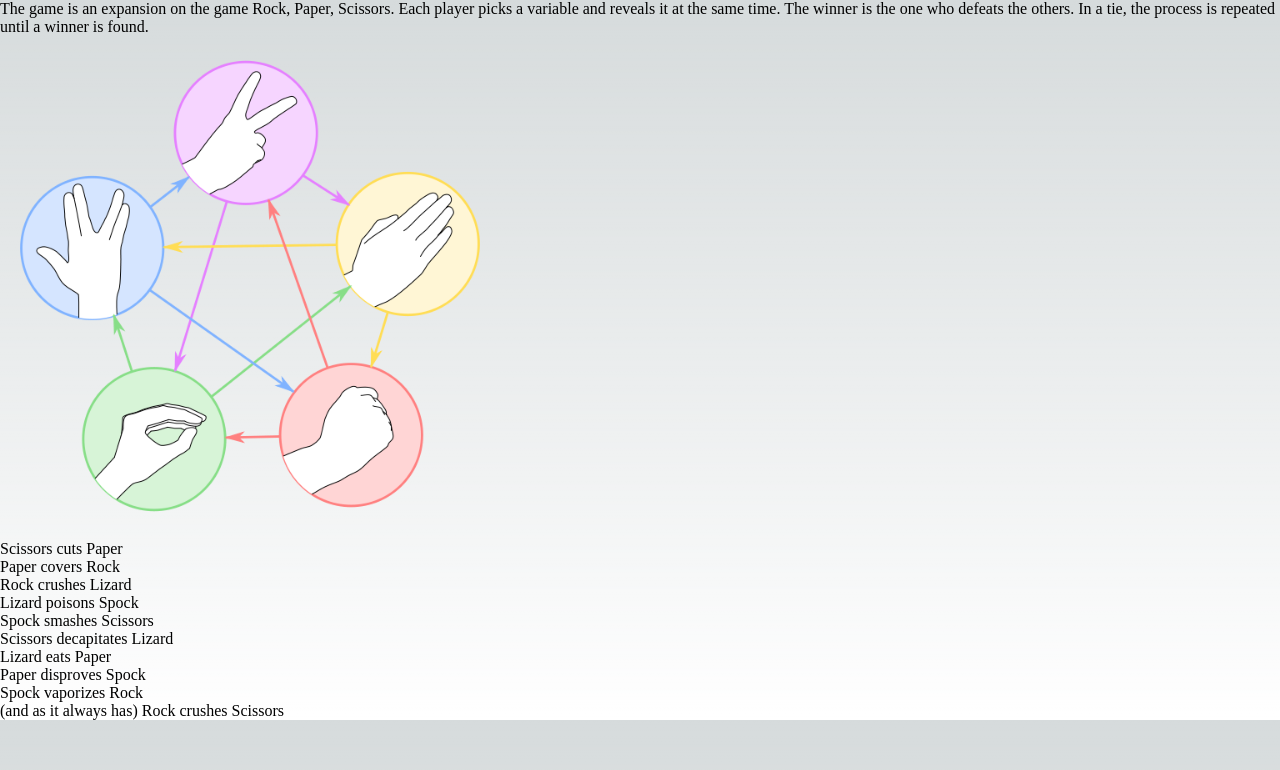
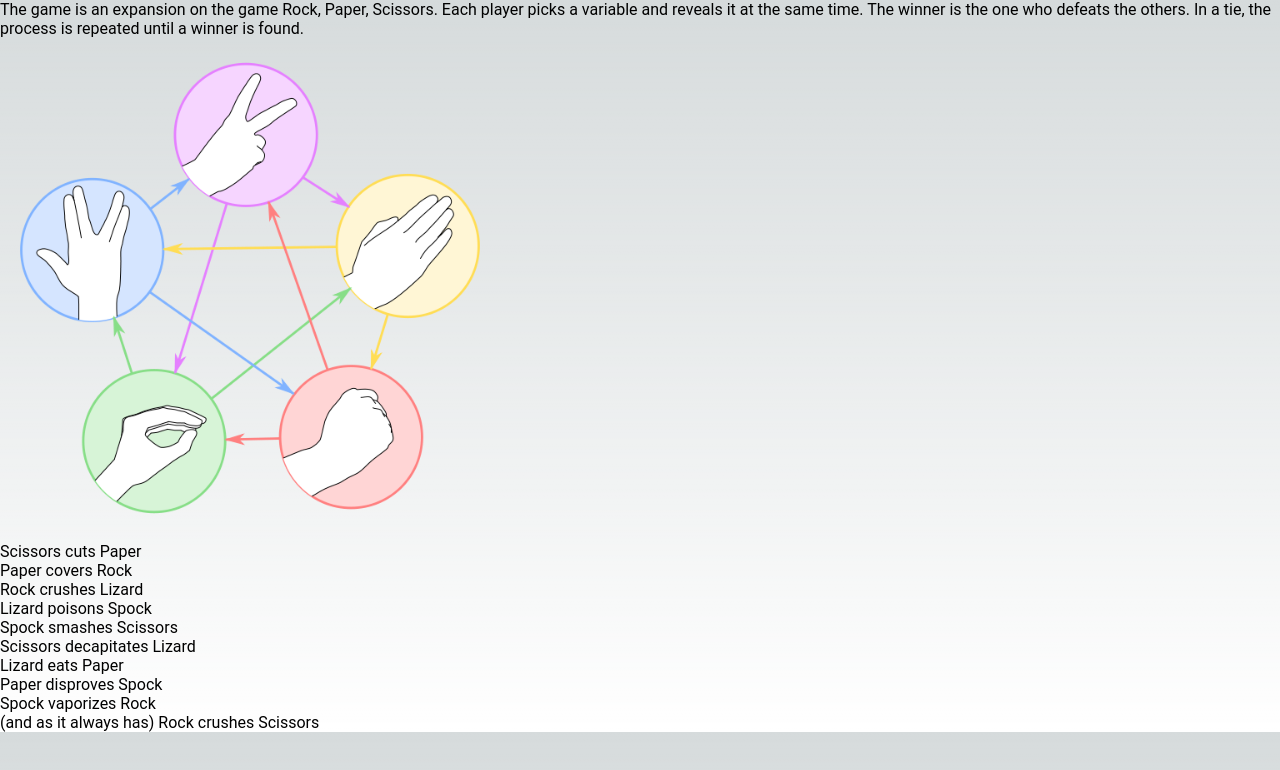
Before and after one commit to ditiz/real-time-rock-paper-scissors-lizard-spock, a Next.js app: page /Rules in a window 1280 px wide. Shown: the top 770 px of the page. Built offline with nearby package versions, Linux system fonts and the light colour scheme.

Commit message:
feat: create text component

```diff
--- /dev/null
+++ b/components/atoms/Text.module.css
@@ -0,0 +1,4 @@
+.text {
+  font-size: 16px;
+  font-family: Roboto;
+}
--- /dev/null
+++ b/components/atoms/Text.tsx
@@ -0,0 +1,12 @@
+import { ReactNode } from "react"
+import styles from "./Text.module.css"
+
+interface TextAtomProps {
+  children: ReactNode
+}
+
+const TextAtom: React.FC<TextAtomProps> = ({ children }) => {
+  return <p className={styles.text}>{children}</p>
+}
+
+export default TextAtom
--- a/components/atoms/index.ts
+++ b/components/atoms/index.ts
@@ -2,6 +2,7 @@ import GameResultAtom from "./game/result"
 import GameTitleAtom from "./game/title"
 import WaitingMessageAtom from "./game/waitingMessage"
 import HeaderAtom from "./Header"
+import TextAtom from "./Text"
 // imports
 
 export {
@@ -9,5 +10,6 @@ export {
   GameResultAtom,
   WaitingMessageAtom,
   HeaderAtom,
+  TextAtom,
   // exports
 }
--- a/pages/Rules.tsx
+++ b/pages/Rules.tsx
@@ -1,3 +1,4 @@
+import { TextAtom } from "@/components/atoms"
 import rulesImage from "@/public/imgs/rules.webp"
 import Image from "next/image"
 
@@ -5,28 +6,28 @@ export default function Rules() {
   return (
     <article className="rules">
       <section>
-        <p>
+        <TextAtom>
           The game is an expansion on the game Rock, Paper, Scissors. Each
           player picks a variable and reveals it at the same time. The winner is
           the one who defeats the others. In a tie, the process is repeated
           until a winner is found.
-        </p>
+        </TextAtom>
       </section>
       <section className="rules__details">
         <div>
           <Image src={rulesImage} alt="rules" width={500} height={500} />
         </div>
         <div>
-          <p>Scissors cuts Paper</p>
-          <p>Paper covers Rock</p>
-          <p>Rock crushes Lizard</p>
-          <p>Lizard poisons Spock</p>
-          <p>Spock smashes Scissors</p>
-          <p>Scissors decapitates Lizard</p>
-          <p>Lizard eats Paper</p>
-          <p>Paper disproves Spock</p>
-          <p>Spock vaporizes Rock</p>
-          <p>(and as it always has) Rock crushes Scissors</p>
+          <TextAtom>Scissors cuts Paper</TextAtom>
+          <TextAtom>Paper covers Rock</TextAtom>
+          <TextAtom>Rock crushes Lizard</TextAtom>
+          <TextAtom>Lizard poisons Spock</TextAtom>
+          <TextAtom>Spock smashes Scissors</TextAtom>
+          <TextAtom>Scissors decapitates Lizard</TextAtom>
+          <TextAtom>Lizard eats Paper</TextAtom>
+          <TextAtom>Paper disproves Spock</TextAtom>
+          <TextAtom>Spock vaporizes Rock</TextAtom>
+          <TextAtom>(and as it always has) Rock crushes Scissors</TextAtom>
         </div>
       </section>
     </article>
```
Also changed, not shown: 1 other file (tests, documents, lock files or other folders).
